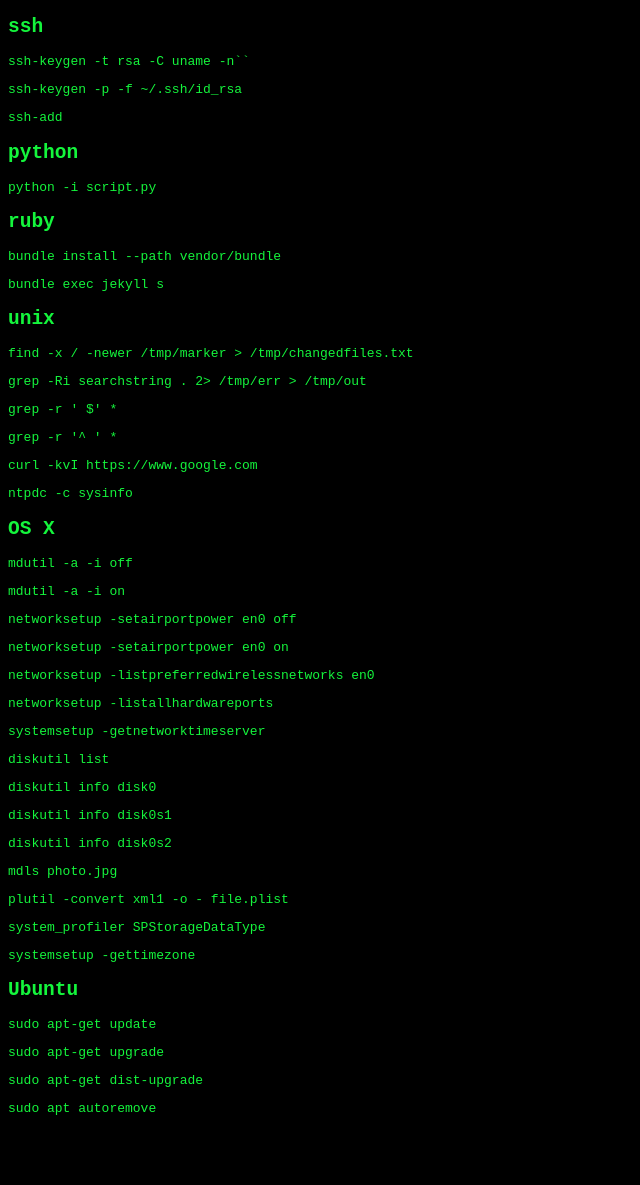
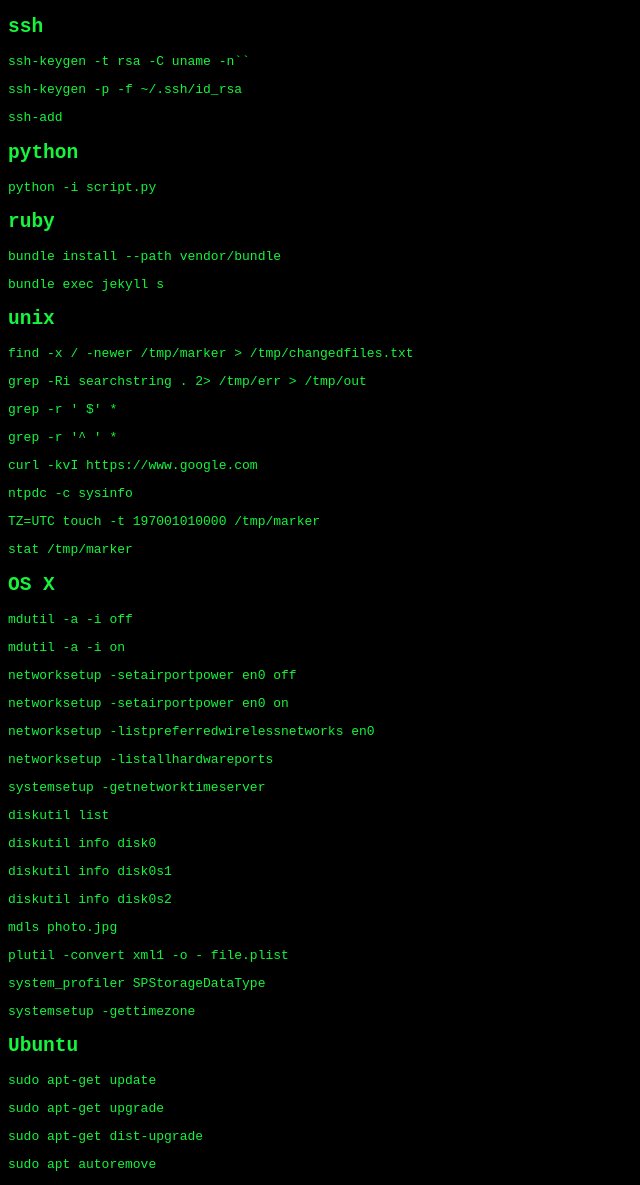
Before and after one commit to davejagoda/davejagoda.github.io, a Jekyll site: the page built from useful/useful_unix_commands.md, in a window 1280 px wide. Shown: the whole page, without its empty margins (0-640 px from the left). Built offline with Jekyll 4.4.1, drawn with Linux system fonts in a browser that asks for light colours; before the commit the page ends 1129 px from its top, so only the background shows below that.

Commit message:
Add touch and stat commands to useful_unix_commands.md

```diff
--- a/useful/useful_unix_commands.md
+++ b/useful/useful_unix_commands.md
@@ -38,6 +38,10 @@
 `curl -kvI https://www.google.com`
 
 `ntpdc -c sysinfo`
+
+`TZ=UTC touch -t 197001010000 /tmp/marker`
+
+`stat /tmp/marker`
 
 OS X
 ----
```
